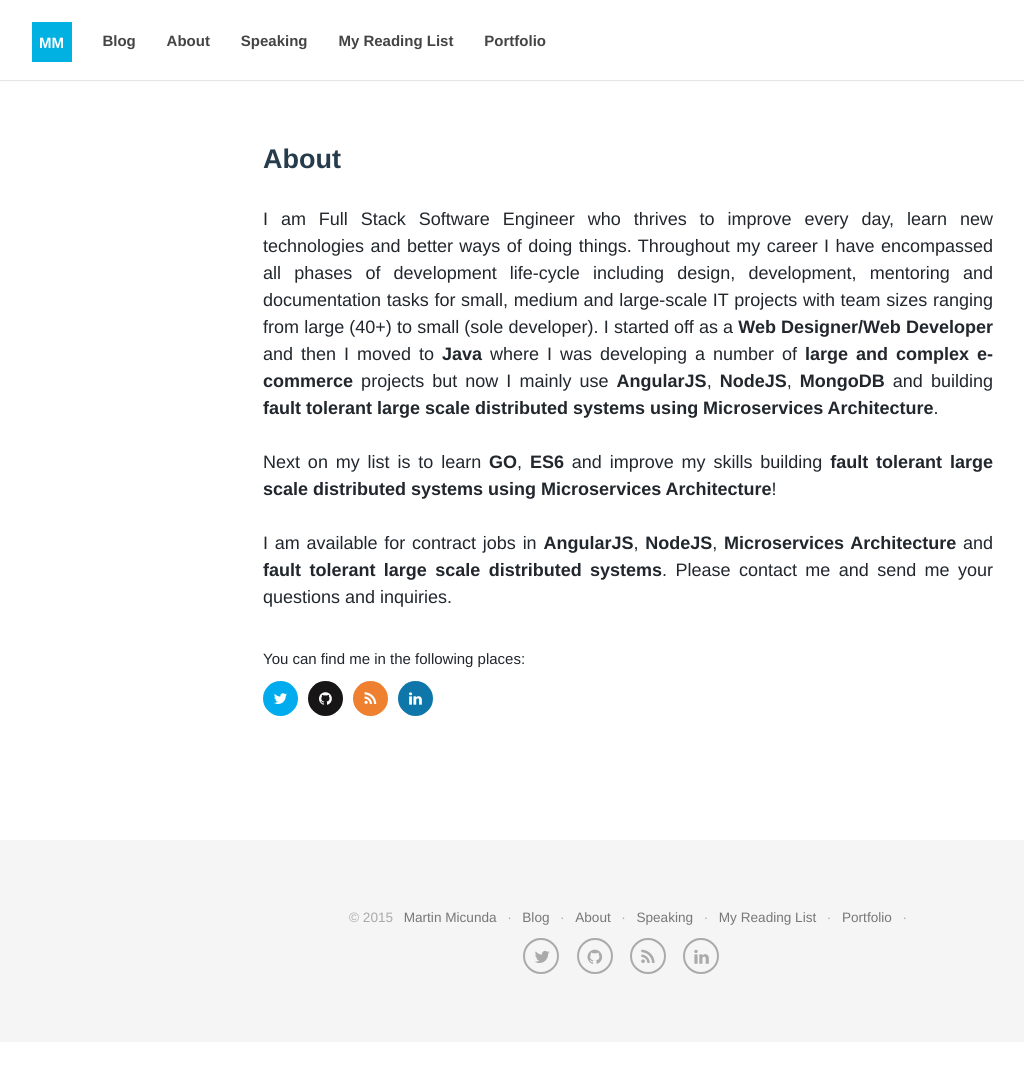
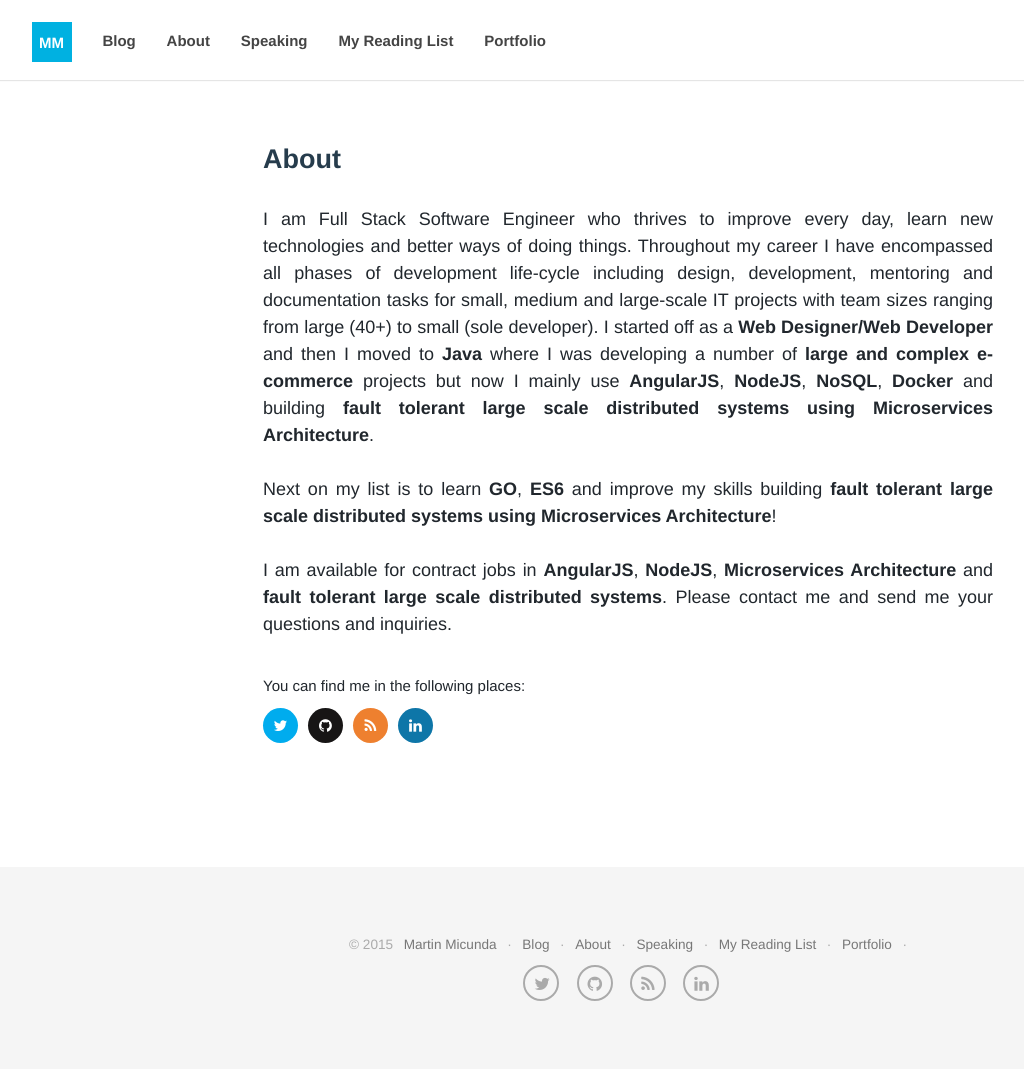
Before and after one commit to martinmicunda/martinmicunda.github.io, a Jekyll site: the page built from about.html, in a window 1280 px wide. Shown: the whole page, without its empty margins (12-1036 px from the left). Built offline with Jekyll 4.4.1, drawn with Linux system fonts in a browser that asks for light colours; nearby versions of some CDN libraries; comment, search, counter and statistics services are not loaded; before the commit the page ends 1042 px from its top, so only the background shows below that.

Commit message:
add more info to About section

```diff
--- a/about.html
+++ b/about.html
@@ -11,7 +11,7 @@
         for small, medium and large-scale IT projects with team sizes ranging from large (40+)
         to small (sole developer). I started off as a <b>Web Designer/Web Developer</b> and then I moved to
         <b>Java</b> where I was developing a number of <b>large and complex e-commerce</b> projects
-        but now I mainly use <b>AngularJS</b>, <b>NodeJS</b>, <b>MongoDB</b> and building <b>fault
+        but now I mainly use <b>AngularJS</b>, <b>NodeJS</b>, <b>NoSQL</b>, <b>Docker</b> and building <b>fault
         tolerant large scale distributed systems using Microservices Architecture</b>.
     </p>
     <p class="text-justify">Next on my list is to learn <b>GO</b>, <b>ES6</b> and improve my skills
```
